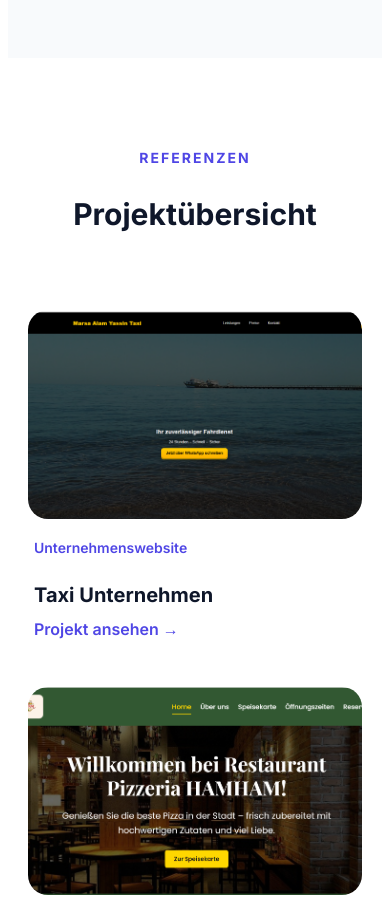
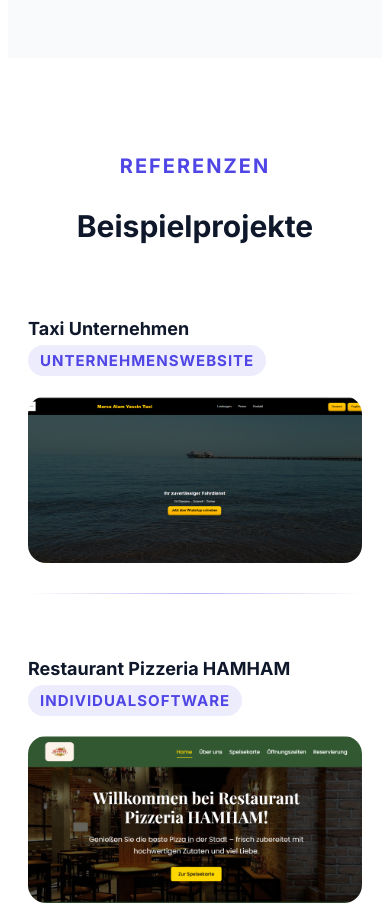
Before and after one commit to Sameh-Hamdalla/hamdalla-dev, a React (Vite) app: page / in a window 390 px wide. Shown: the part 2460-3365 px from the top of the page. Built offline with nearby package versions, Linux system fonts and the light colour scheme.

Commit message:
Bilder beim Portofili verbessert

```diff
--- a/src/components/portfolio/Portfolio.tsx
+++ b/src/components/portfolio/Portfolio.tsx
@@ -1,151 +1,93 @@
-// React wird importiert, damit wir JSX verwenden können
 import React from "react";
-
-// CSS-Datei für das Styling der Portfolio-Komponente
 import "./portfolio.css";
 
-// Import eines lokalen Bildes aus dem assets-Ordner
-// Vite wandelt das in eine Bild-URL um
-import inventar from "../../assets/inventar.png"
+import taxi from "../../assets/taxi.png";
+import pizza from "../../assets/pizza.png";
+import inventar from "../../assets/inventar.png";
 
-import taxi2 from "../../assets/taxi2.png"
-import taxi from "../../assets/taxi.png"
-import telefon from "../../assets/telefon.png"
-import pizza from "../../assets/pizza.png"
-import inventar2 from "../../assets/inventar2.png"
-import inventar3 from "../../assets/inventar3.png"
-// Array mit allen Projekten
-// Jedes Projekt ist ein Objekt mit:
-// - title (Projektname)
-// - category (Kategorie)
-// - image (Bild-Quelle)
-// - client (optional, aktuell auskommentiert)
+// =============================
+// 🔹 PROJEKTDATEN
+// =============================
 const projects = [
-
-   {
+  {
     title: "Taxi Unternehmen",
     category: "Unternehmenswebsite",
     image: taxi,
     site: "https://marsaalam-yassin-taxi.vercel.app/"
   },
   {
-    title: "Restaurant Pizzeria HAMHAM", // Name des Projekts
-    category: "Individualsoftware", // Kategorie
-    image: pizza, // Lokales importiertes Bild
+    title: "Restaurant Pizzeria HAMHAM",
+    category: "Individualsoftware",
+    image: pizza,
     site: "https://restaurant-pizzeria-hamham.vercel.app/"
-
   },
   {
-    title: "InventarManager-App", // Name des Projekts
-    category: "Individualsoftware", // Kategorie
-    image: inventar, // Lokales importiertes Bild
+    title: "InventarManager-App",
+    category: "Individualsoftware",
+    image: inventar,
     site: "https://inventar-manager-frontend.vercel.app/inventar"
-
-  },
-
-  // {
-  //   title: "Telefonshop",
-  //   category: "E-Commerce",
-  //   image: telefon,
-  //   // Externes Bild über URL
-  //   site: "https://iphone-landingpage.vercel.app/"
-  // },
-
+  }
 ];
 
 
-// Definition der React-Komponente
-// React.FC bedeutet: Functional Component
+// =============================
+// 🔹 COMPONENT
+// =============================
 const Portfolio: React.FC = () => {
 
-  // JSX wird zurückgegeben
   return (
-
-    // section = semantischer HTML-Container
-    // id wird z.B. für Scroll-Navigation verwendet
     <section id="portfolio" className="portfolio">
 
-      {/* Container für max-width und Zentrierung */}
       <div className="portfolio-container">
 
-        {/* ===== Header-Bereich ===== */}
+        {/* HEADER */}
         <div className="portfolio-head">
-
-          {/* Linke Seite mit Überschriften */}
-          <div>
-            <h2 className="portfolio-kicker">
-              Referenzen
-            </h2>
-
-            <h3 className="portfolio-title">
-              Projektübersicht
-            </h3>
-          </div>
-
-          {/* Button rechts im Header=> Weiterleitung zu Guthub */}
-          {/* <button className="portfolio-more">
-            <a href="https://github.com/Sameh-Hamdalla"
-            target="_blank"
-            rel="noopener noreferrer"
-            className="portfolio-github-link">
-            Alle Projekte ansehen →
-            </a>
-          </button> */}
-
+          <h2 className="portfolio-kicker">Referenzen</h2>
+          <h3 className="portfolio-title">Beispielprojekte</h3>
         </div>
 
-
-        {/* ===== Grid mit Projekt-Karten ===== */}
+        {/* GRID */}
         <div className="portfolio-grid">
 
-          {/*
-            projects.map(...) läuft durch jedes Objekt im Array
-            Für jedes Projekt wird eine Karte erzeugt
-          */}
           {projects.map((p, i) => (
 
-            // key ist wichtig für React
-            // React nutzt ihn für effizientes Rendering
             <div key={i} className="portfolio-card">
 
-              {/* Bild-Container */}
-              <div className="portfolio-image-box">
+              {/* 🔥 TITEL JETZT GANZ OBEN */}
+              <h4 className="portfolio-project-title">
+                {p.title}
+              </h4>
 
-                {/* Projektbild */}
+              {/* Kategorie */}
+              <span className="portfolio-category-top">
+                {p.category}
+              </span>
+
+              {/* 🔥 BILD + OVERLAY */}
+              <a
+                href={p.site}
+                target="_blank"
+                rel="noopener noreferrer"
+                className="portfolio-image-box"
+              >
+
                 <img
-                  src={p.image} // Bildquelle (lokal oder URL)
-                  alt={p.title} // Alternativtext (wichtig für SEO & Accessibility)
+                  src={p.image}
+                  alt={p.title}
                   className="portfolio-image"
                 />
 
-                {/* Overlay erscheint meist beim Hover */}
-                {/* <div className="portfolio-overlay">
-                  <span>Case Study lesen</span>
-                </div> */}
+                {/* 🔥 OVERLAY */}
+                <div className="portfolio-overlay">
+                  <span className="portfolio-overlay-text">
+                    Projekt ansehen
+                  </span>
+                </div>
 
-              </div>
+              </a>
 
-
-              {/* Textbereich unter dem Bild */}
-              <div className="portfolio-text">
-
-                {/* Kategorie-Anzeige */}
-                <span className="portfolio-category">
-                  {p.category}
-                </span>
-
-                {/* Projekttitel */}
-                <h4>{p.title}</h4>
-
-                {/* Optionaler Kunde (aktuell deaktiviert) */}
-                <a href={p.site} target="_blank" rel="noopener noreferrer"
-                className="portfolio-link">
-                  {/* {p.site} */}
-                  Projekt ansehen →
-
-                </a>
-
-              </div>
+              {/* Divider */}
+              <div className="portfolio-divider" />
 
             </div>
 
@@ -159,7 +101,4 @@ const Portfolio: React.FC = () => {
   );
 };
 
-
-// Exportiert die Komponente,
-// damit sie in anderen Dateien genutzt werden kann
 export default Portfolio;
--- a/src/components/portfolio/portfolio.css
+++ b/src/components/portfolio/portfolio.css
@@ -1,164 +1,180 @@
-/* ===== Section ===== */
+/* ============================= */
+/* ===== SECTION ===== */
+/* ============================= */
+
 .portfolio {
-  background: white;
+  background: #ffffff;
   padding: 120px 24px;
 }
 
-/* ===== Container ===== */
+/* ============================= */
+/* ===== CONTAINER ===== */
+/* ============================= */
+
 .portfolio-container {
-  max-width: 1280px;
+  max-width: 1200px;
   margin: 0 auto;
 }
 
-/* ===== Head ===== */
+/* ============================= */
+/* ===== HEADER ===== */
+/* ============================= */
+
 .portfolio-head {
-  display: flex;
-  justify-content: center;
-  align-items: center;
   text-align: center;
-  gap: 24px;
   margin-bottom: 80px;
-  flex-wrap: wrap;
 }
 
 .portfolio-kicker {
-  font-size: 14px;
-  font-weight: 800;
+  font-size: 20px;
+  font-weight: 700;
   letter-spacing: 2px;
   text-transform: uppercase;
   color: #4f46e5;
-  margin-bottom: 12px;
+  margin-bottom: 10px;
+  cursor: pointer;
 }
 
 .portfolio-title {
-  font-size: 40px;
+  font-size: 30px;
   font-weight: 800;
   color: #0f172a;
 }
 
-.portfolio-link {
-  display: inline-block;
-  margin-top: 8px;
+/* ============================= */
+/* ===== GRID ===== */
+/* ============================= */
 
-  font-weight: 600;
-  color: #4f46e5;
-
-  text-decoration: none;
-  transition: all 0.2s ease;
-}
-
-.portfolio-link:hover {
-  color: #4338ca;
-  transform: translateX(4px); /* kleiner Slide Effekt */
-}
-
-.portfolio-more {
-  background: none;
-  border: none;
-  font-weight: 700;
-  color: #4f46e5;
-  cursor: pointer;
-  font-size: 15px;
-  transition: color 0.2s ease;
-}
-
-.portfolio-more:hover {
-  color: #4338ca;
-}
-
-/* ===== Grid ===== */
 .portfolio-grid {
   display: grid;
-  /* Max 2 Spalten, aber flexibel */
-  grid-template-columns: repeat(1fr);
-
-  gap: 48px;
-
-  max-width: 1100px; /* begrenzt Breite → Bilder wirken größer */
+  grid-template-columns: 1fr;
+  gap: 40px;
+  max-width: 1000px;
   margin: 0 auto;
 }
 
-/* ===== Card ===== */
+/* ============================= */
+/* ===== CARD ===== */
+/* ============================= */
+
 .portfolio-card {
-  cursor: pointer;
-  transition: transform 0.3s ease;
+  transition: 0.3s ease;
 }
 
-/* ===== Image Box ===== */
+.portfolio-card:hover {
+  transform: translateY(-6px);
+}
+
+/* ============================= */
+/* ===== TITLE (OBEN) ===== */
+/* ============================= */
+
+.portfolio-project-title {
+  font-size: 26px;
+  font-weight: 700;
+  color: #0f172a;
+  margin-bottom: 6px;
+  cursor: pointer;
+}
+
+/* ============================= */
+/* ===== CATEGORY ===== */
+/* ============================= */
+
+.portfolio-category-top {
+  font-size: 15px;            /* 🔥 größer */
+  font-weight: 700;           /* stärker */
+  text-transform: uppercase;
+  letter-spacing: 1px;
+  color: #4f46e5;
+
+  margin-bottom: 10px;
+  display: inline-block;
+
+  background: rgba(79, 70, 229, 0.1); /* 🔥 leichter Hintergrund */
+  padding: 6px 12px;
+  border-radius: 999px;
+  cursor: pointer;
+}
+
+/* ============================= */
+/* ===== IMAGE BOX ===== */
+/* ============================= */
+
 .portfolio-image-box {
   position: relative;
+  display: block;
   overflow: hidden;
-  border-radius: 20px;
-  margin-bottom: 20px;
-  aspect-ratio: 16 / 10;
+  border-radius: 18px;
+  aspect-ratio: 16 / 8;
+  margin-top: 10px;
+  cursor: pointer;
 }
 
-/* image */
+/* Bild */
 .portfolio-image {
   width: 100%;
   height: 100%;
   object-fit: cover;
   transition: transform 0.5s ease;
-  border-radius: 15px;
-
 }
 
-/* zoom on hover */
+/* Zoom Effekt */
 .portfolio-card:hover .portfolio-image {
-  transform: translateY(-8px);
+  transform: scale(1.05);
 }
 
-/* ===== Overlay ===== */
+/* ============================= */
+/* ===== OVERLAY ===== */
+/* ============================= */
+
 .portfolio-overlay {
   position: absolute;
   inset: 0;
-  background: rgba(49,46,129,0.45);
+  background: rgba(15, 23, 42, 0.6);
 
   display: flex;
   align-items: center;
   justify-content: center;
 
   opacity: 0;
-  transition: opacity 0.3s ease;
+  transition: 0.3s ease;
 }
 
+/* Overlay sichtbar bei Hover */
 .portfolio-card:hover .portfolio-overlay {
   opacity: 1;
 }
 
-.portfolio-overlay span {
-  background: white;
-  color: #312e81;
-  font-weight: 700;
-  padding: 12px 22px;
+/* Overlay Text */
+.portfolio-overlay-text {
+  color: #ffffff;
+  font-weight: 600;
+  font-size: 14px;
+
+  border: 1px solid white;
+  padding: 10px 16px;
   border-radius: 999px;
-  box-shadow: 0 10px 30px rgba(0,0,0,0.2);
+
+  backdrop-filter: blur(6px);
 }
 
-/* ===== Text ===== */
-.portfolio-text {
-  padding: 0 6px;
+/* ============================= */
+/* ===== DIVIDER ===== */
+/* ============================= */
+
+.portfolio-divider {
+  margin-top: 30px;
+  height: 1px;
+  width: 100%;
+  background: linear-gradient(
+    to right,
+    transparent,
+    rgba(79, 70, 229, 0.4),
+    transparent
+  );
 }
 
-.portfolio-category {
-  font-size: 14px;
-  font-weight: 600;
-  color: #4f46e5;
-  display: block;
-  margin-bottom: 6px;
-}
-
-.portfolio-text h4 {
-  font-size: 22px;
-  font-weight: 800;
-  color: #0f172a;
-  margin-bottom: 4px;
-}
-
-.portfolio-text p {
-  color: #64748b;
-  font-size: 15px;
-}
 /* ============================= */
 /* ===== MOBILE ===== */
 /* ============================= */
@@ -170,7 +186,7 @@
   }
 
   .portfolio-head {
-    margin-bottom: 48px;
+    margin-bottom: 50px;
   }
 
   .portfolio-title {
@@ -178,37 +194,11 @@
   }
 
   .portfolio-grid {
-    grid-template-columns: 1fr; /* 1 Spalte */
-    /* gap: 32px; */
+    gap: 40px;
   }
 
-  .portfolio-text h4 {
-    font-size: 20px;
-  }
-
-  .portfolio-text p {
-    font-size: 14px;
+  .portfolio-project-title {
+    font-size: 18px;
   }
 
 }
-
-/* ============================= */
-/* ===== TABLET ===== */
-/* ============================= */
-
-@media (min-width: 769px) and (max-width: 1024px) {
-
-  .portfolio {
-    padding: 100px 32px;
-  }
-
-  .portfolio-grid {
-    grid-template-columns: repeat(2, 1fr); /* 2 Spalten */
-    gap: 32px;
-  }
-
-  .portfolio-title {
-    font-size: 34px;
-  }
-
-}
```
